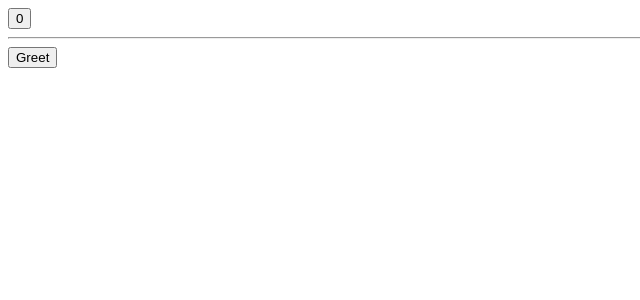
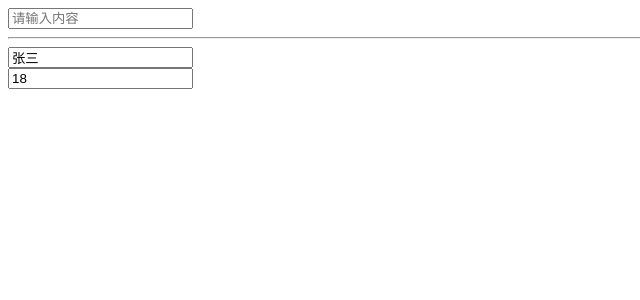
Before and after one commit to msy20020410/my-vue3-app, a Vue app: page / in a window 1280 px wide. Shown: the top 300 px of the page, without its empty margins (0-640 px from the left). Built offline with nearby package versions, Linux system fonts and the light colour scheme.

Commit message:
侦听器watch和watchEffect函数

```diff
--- a/src/App.vue
+++ b/src/App.vue
@@ -6,6 +6,8 @@ import MyComponent03 from './components/MyComponent03.vue'
 import MyComponent04 from './components/MyComponent04.vue'
 import MyComponent05 from './components/MyComponent05.vue'
 import MyComponent06 from './components/MyComponent06.vue'
+import MyComponent07 from './components/MyComponent07.vue'
+import MyComponent08 from './components/MyComponent08.vue'
 
 </script>
 
@@ -26,7 +28,13 @@ import MyComponent06 from './components/MyComponent06.vue'
   <!-- <MyComponent05 /> -->
 
   <!-- 6.测试事件处理 -->
-  <MyComponent06 />
+  <!-- <MyComponent06 /> -->
+
+  <!-- 7.表单输入 -->
+  <!-- <MyComponent07 /> -->
+
+  <!-- 8.侦听器 -->
+  <MyComponent08 />
 
 </template>
 
--- /dev/null
+++ b/src/components/MyComponent07.vue
@@ -0,0 +1,24 @@
+<template>
+    <div class="my-component07">
+        <!-- 单行文本输入 -->
+        <p>你输入的内容是:</p>
+        {{ msg }}
+        <input type="text" v-model="msg" placeholder="请输入内容" />
+        <hr>
+        <!-- 多行文本输入 -->
+        <p style="white-space: pre-line;">你输入的内容是: {{ multilineText }}</p>
+        <textarea v-model="multilineText" placeholder="请输入内容"></textarea>
+    </div>
+</template>
+
+<script setup>
+import { ref } from 'vue'
+
+const msg = ref('')
+
+const multilineText = ref('')
+
+
+</script>
+
+<style scoped></style>
--- /dev/null
+++ b/src/components/MyComponent08.vue
@@ -0,0 +1,36 @@
+<template>
+    <div class="my-component">
+        <!-- 创建用户输入 -->
+        <input type="text" v-model="input" placeholder="请输入内容" />
+        <hr>
+        <!-- 创建用户信息输入 -->
+        <input type="text" v-model="personInfo.name" placeholder="请输入姓名" /><br>
+        <input type="number" v-model="personInfo.age" placeholder="请输入年龄" />
+    </div>
+</template>
+
+<script setup>
+// 引入侦听器函数
+import { reactive, ref, watch, watchEffect } from 'vue'
+
+const input = ref('')
+const personInfo = reactive({
+    name: '张三',
+    age: 18
+})
+
+// 监听用户输入
+watch(input,
+    (newValue, oldValue) => {
+        console.log(`用户将输入框的值从 ${oldValue} 改为 ${newValue}`)
+    },
+    { immediate: true })
+
+// 使用watchEffect函数监听
+watchEffect(() => {
+    console.log(`姓名修改为了: ${personInfo.name}`)
+    console.log(`年龄修改为了: ${personInfo.age}`)
+})
+</script>
+
+<style scoped></style>
```
